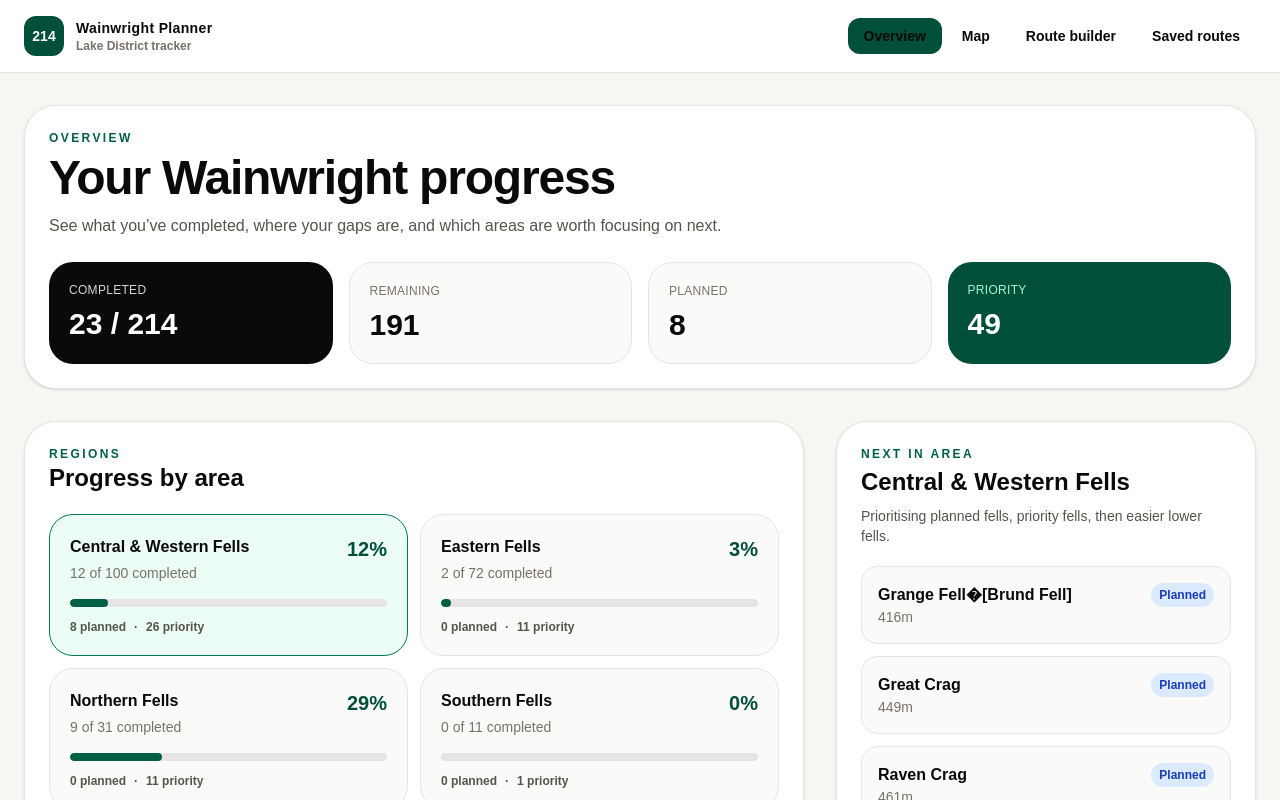
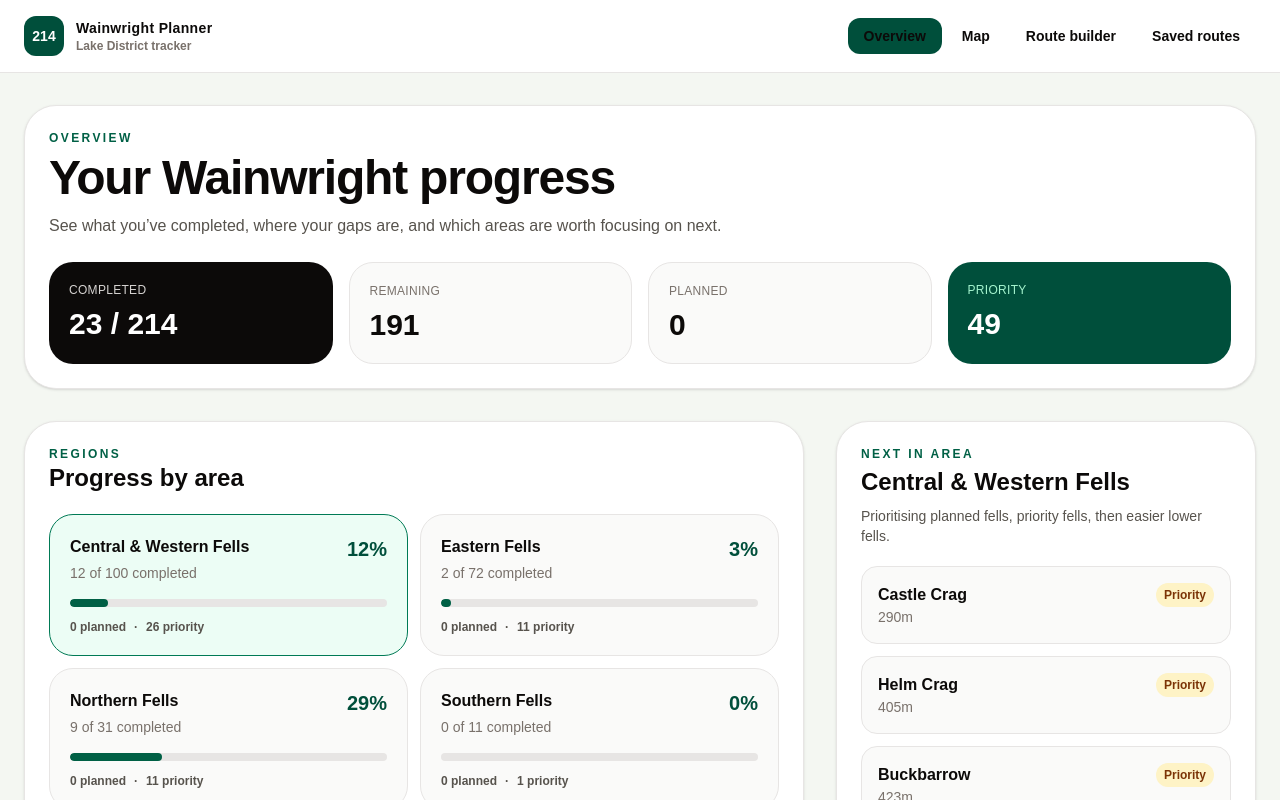
Before and after one commit to tambrulee/wainwright-tracker, a Next.js app: page / in a window 1280 px wide. Shown: the top 800 px of the page. Built offline with nearby package versions, Linux system fonts and the light colour scheme.

Commit message:
Rebuild planned wainwrights

```diff
--- a/components/WainwrightDashboard.tsx
+++ b/components/WainwrightDashboard.tsx
@@ -64,9 +64,22 @@ export default function WainwrightDashboard({ fells }: { fells: Wainwright[] })
     localStorage.setItem("wainwright-saved-routes-v2", JSON.stringify(savedRoutes));
   }, [savedRoutes, hasLoaded]);
 
+  const plannedFellIds = useMemo(() => {
+    return new Set(
+      routePoints
+        .filter((point) => point.type === "fell" && point.fellId)
+        .map((point) => point.fellId as string)
+    );
+  }, [routePoints]);
+
   const mergedFells = useMemo(
-    () => fells.map((fell) => ({ ...fell, ...progress[fell.id] })),
-    [fells, progress]
+    () =>
+      fells.map((fell) => ({
+        ...fell,
+        ...progress[fell.id],
+        planned: plannedFellIds.has(fell.id),
+      })),
+    [fells, progress, plannedFellIds]
   );
 
   const sections = useMemo(
@@ -277,9 +290,6 @@ export default function WainwrightDashboard({ fells }: { fells: Wainwright[] })
         fell={selectedFell}
         onClose={() => setSelectedFellId(null)}
         onToggleCompleted={() => toggleCompleted(selectedFell)}
-        onTogglePlanned={() =>
-          updateFell(selectedFell.id, { planned: !selectedFell.planned })
-        }
         onTogglePriority={() =>
           updateFell(selectedFell.id, { priority: !selectedFell.priority })
         }
--- a/components/dashboard/SelectedFellDrawer.tsx
+++ b/components/dashboard/SelectedFellDrawer.tsx
@@ -6,7 +6,6 @@ type Props = {
   fell: Wainwright;
   onClose: () => void;
   onToggleCompleted: () => void;
-  onTogglePlanned: () => void;
   onTogglePriority: () => void;
   onAddToRoute: () => void;
 };
@@ -27,7 +26,6 @@ export default function SelectedFellDrawer({
   fell,
   onClose,
   onToggleCompleted,
-  onTogglePlanned,
   onTogglePriority,
   onAddToRoute,
 }: Props) {
@@ -89,13 +87,6 @@ export default function SelectedFellDrawer({
         </button>
 
         <button
-          onClick={onTogglePlanned}
-          className="rounded-xl border border-stone-200 bg-stone-50 px-4 py-2 font-bold text-stone-900 hover:bg-stone-100"
-        >
-          {fell.planned ? "Remove planned" : "Mark planned"}
-        </button>
-
-        <button
           onClick={onTogglePriority}
           className="rounded-xl border border-stone-200 bg-stone-50 px-4 py-2 font-bold text-stone-900 hover:bg-stone-100"
         >
```
